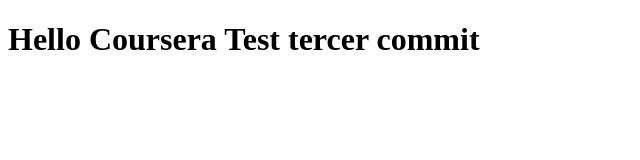
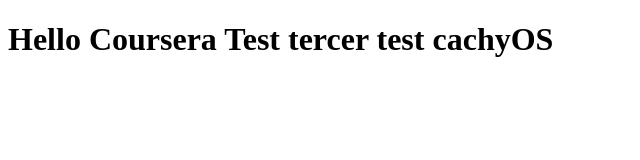
Before and after one commit to Xavi1979/coursera-test, a plain HTML site: page index.html in a window 1280 px wide. Shown: the whole page, without its empty margins (0-640 px from the left). Drawn offline with Linux system fonts and the light colour scheme.

Commit message:
commit de prueba

```diff
--- a/index.html
+++ b/index.html
@@ -5,6 +5,6 @@
     <title>Hello Coursera</title>
   </head>
   <body>
-    <h1>Hello Coursera Test tercer commit</h1>
+    <h1>Hello Coursera Test tercer test cachyOS</h1>
   </body>
 </html>
```
